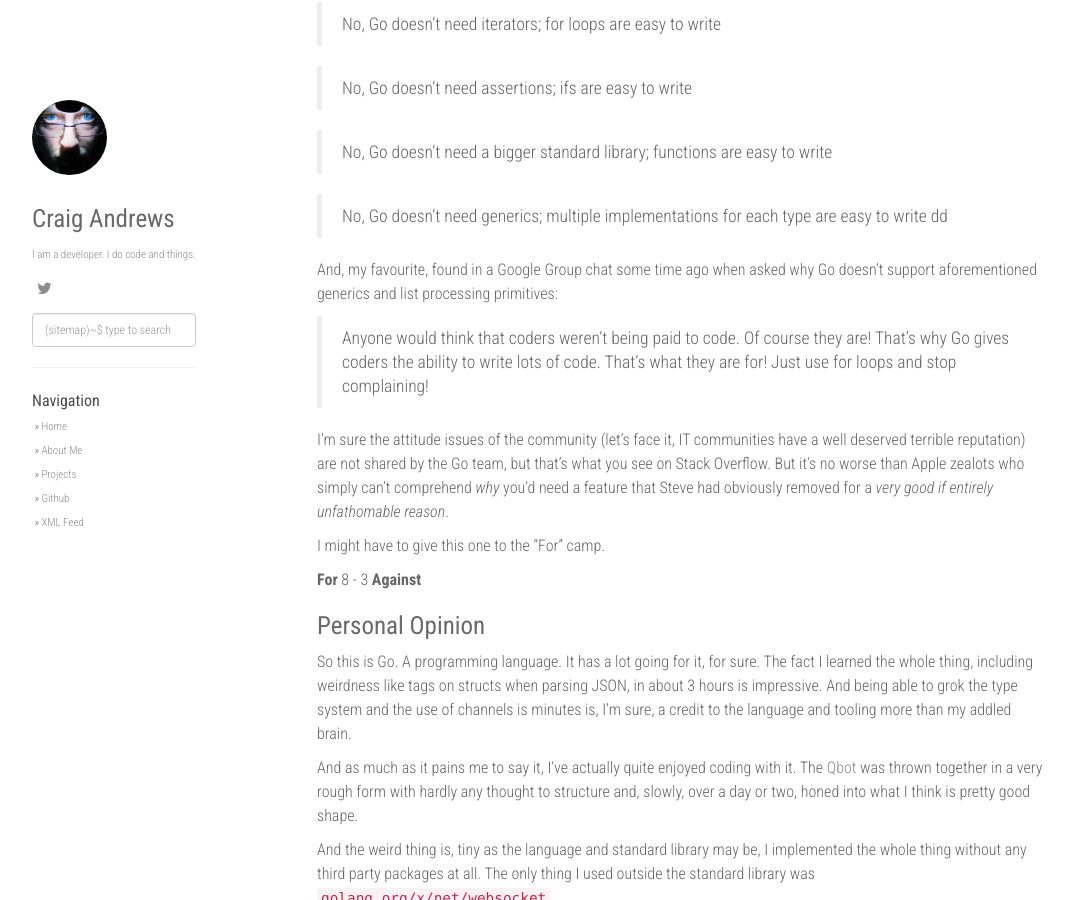
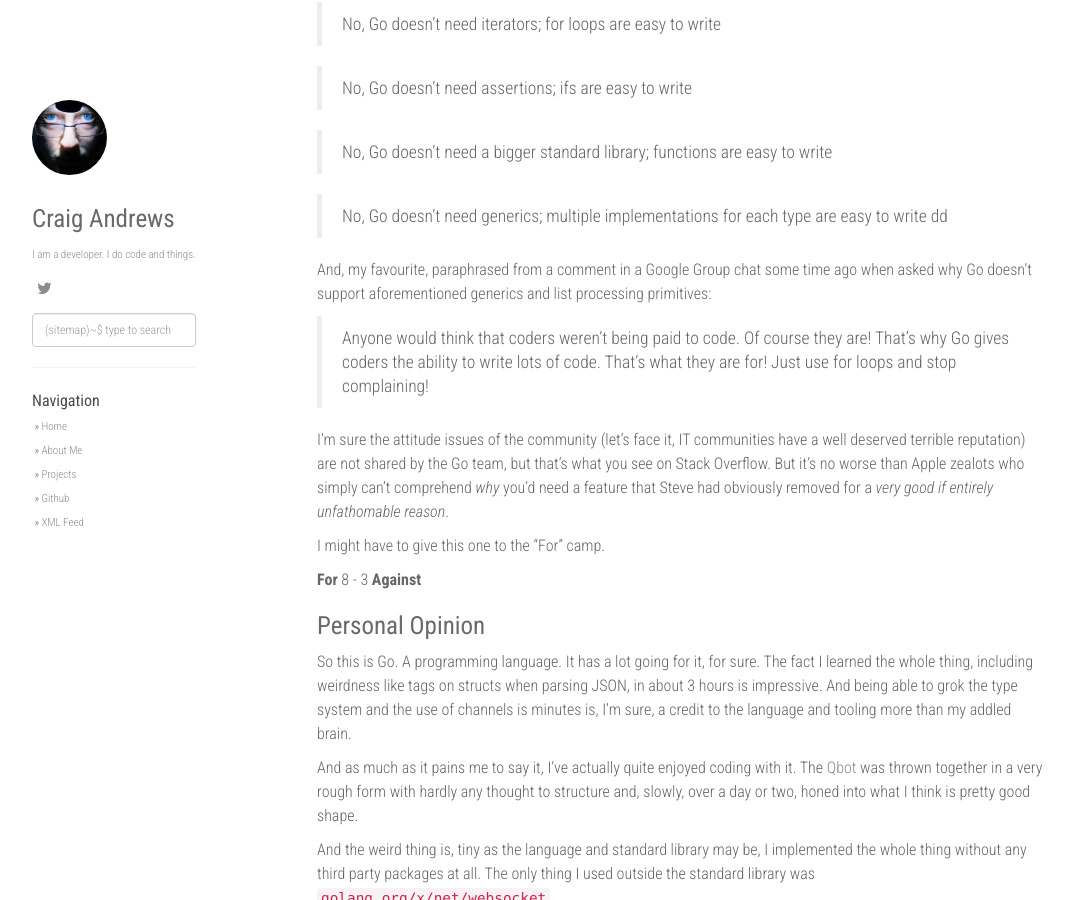
Before and after one commit to doozr/doozr.github.io, a Jekyll site: the page built from _posts/2016-07-05-get-up-and-go.md, in a window 1280 px wide and 900 px high, scrolled down 10782 px. Shown: the whole window, without its empty margins (53-1126 px from the left). Built offline with Jekyll 4.4.1, drawn with Linux system fonts in a browser that asks for light colours; nearby versions of some CDN libraries; comment, search, counter and statistics services are not loaded.

Commit message:
Paraphrase

```diff
--- a/_posts/2016-07-05-get-up-and-go.md
+++ b/_posts/2016-07-05-get-up-and-go.md
@@ -665,8 +665,9 @@ lines regularly while looking for Go related hints and tips:
 > No, Go doesn't need generics; multiple implementations for each type are easy to write
 dd
 
-And, my favourite, found in a Google Group chat some time ago when asked why Go
-doesn't support aforementioned generics and list processing primitives:
+And, my favourite, paraphrased from a comment in a Google Group chat some
+time ago when asked why Go doesn't support aforementioned generics and list
+processing primitives:
 
 > Anyone would think that coders weren't being paid to code. Of course they are!
 > That's why Go gives coders the ability to write lots of code. That's what
```
